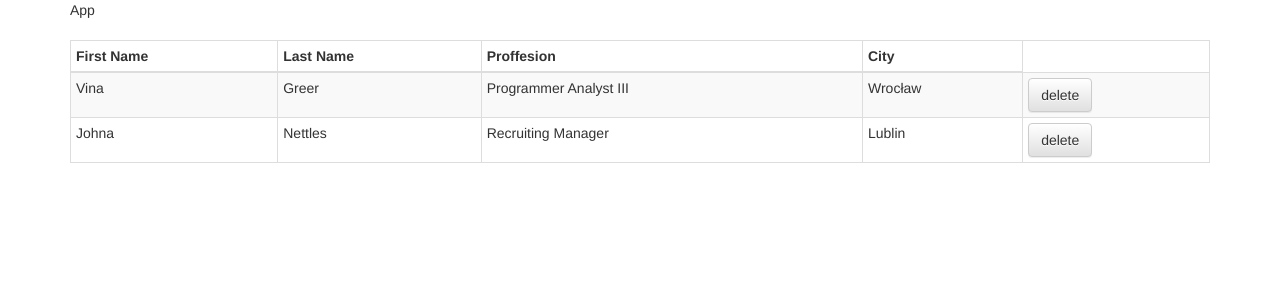
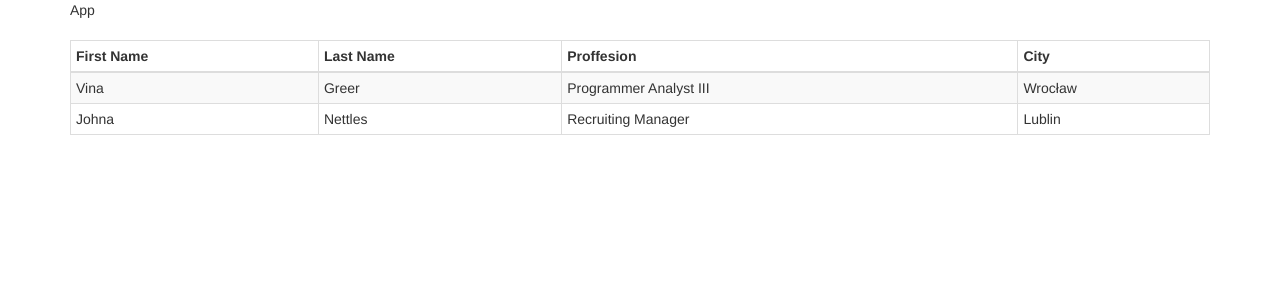
Before and after one commit to infoshareacademy/jfddl2-trio-app, a React (Create React App) app: page / in a window 1280 px wide. Shown: the top 300 px of the page. Built offline with nearby package versions, Linux system fonts and the light colour scheme.

Commit message:
AddViewTable

```diff
--- a/src/GroupsView/GroupsViewTable.js
+++ b/src/GroupsView/GroupsViewTable.js
@@ -14,14 +14,14 @@ class GroupsViewTable extends Component {
         })
     }
 
-    handleRemoveTaskClick = (id) => {
-        console.log('handleRemoveTaskClick', id);
-        //
-        // console.log( this.state.collections);
-        // delete this.state.collections[id];
-        // console.log( this.state.collections[id]);
-        this.setState({collections: this.state.collections})
-    }
+    // handleRemoveTaskClick = (id) => {
+    //     console.log('handleRemoveTaskClick', id);
+    //     //
+    //     // console.log( this.state.collections);
+    //     // delete this.state.collections[id];
+    //     // console.log( this.state.collections[id]);
+    //     this.setState({collections: this.state.collections})
+    // }
 
     render() {
         const data = this.state.collections
@@ -54,16 +54,16 @@ class GroupsViewTable extends Component {
                                     <td>
                                         {person.city}
                                     </td>
-                                    <td>
-                                        {/*<Button to={'/GroupsView/' + person.id}>Delete</Button>*/}
-                                        <Button
-                                            onClick={() => {
-                                                this.handleRemoveTaskClick(data)
-                                            }}
-                                        >
-                                            delete
-                                        </Button>
-                                    </td>
+                                    {/*<td>*/}
+                                        {/*/!*<Button to={'/GroupsView/' + person.id}>Delete</Button>*!/*/}
+                                        {/*<Button*/}
+                                            {/*onClick={() => {*/}
+                                                {/*this.handleRemoveTaskClick(data)*/}
+                                            {/*}}*/}
+                                        {/*>*/}
+                                            {/*delete*/}
+                                        {/*</Button>*/}
+                                    {/*</td>*/}
                                 </tr>
                         )
                     }
```
